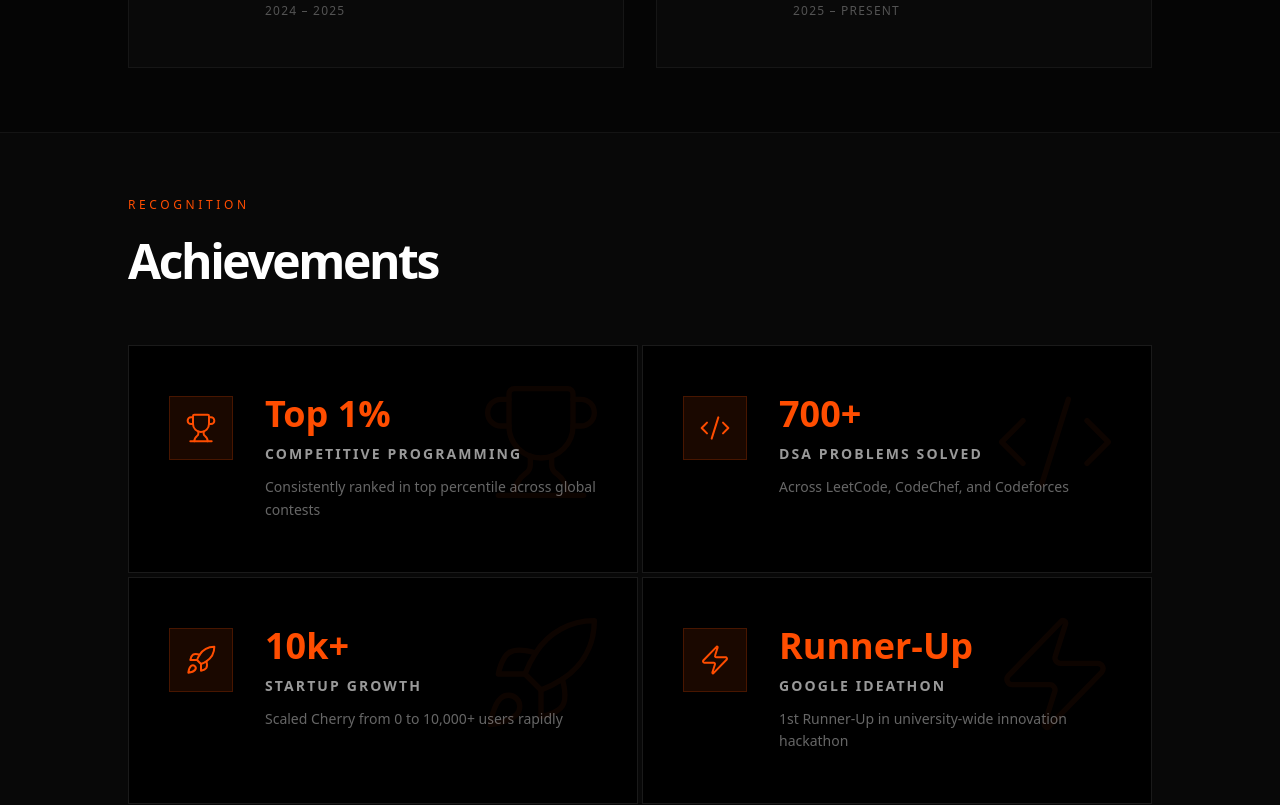
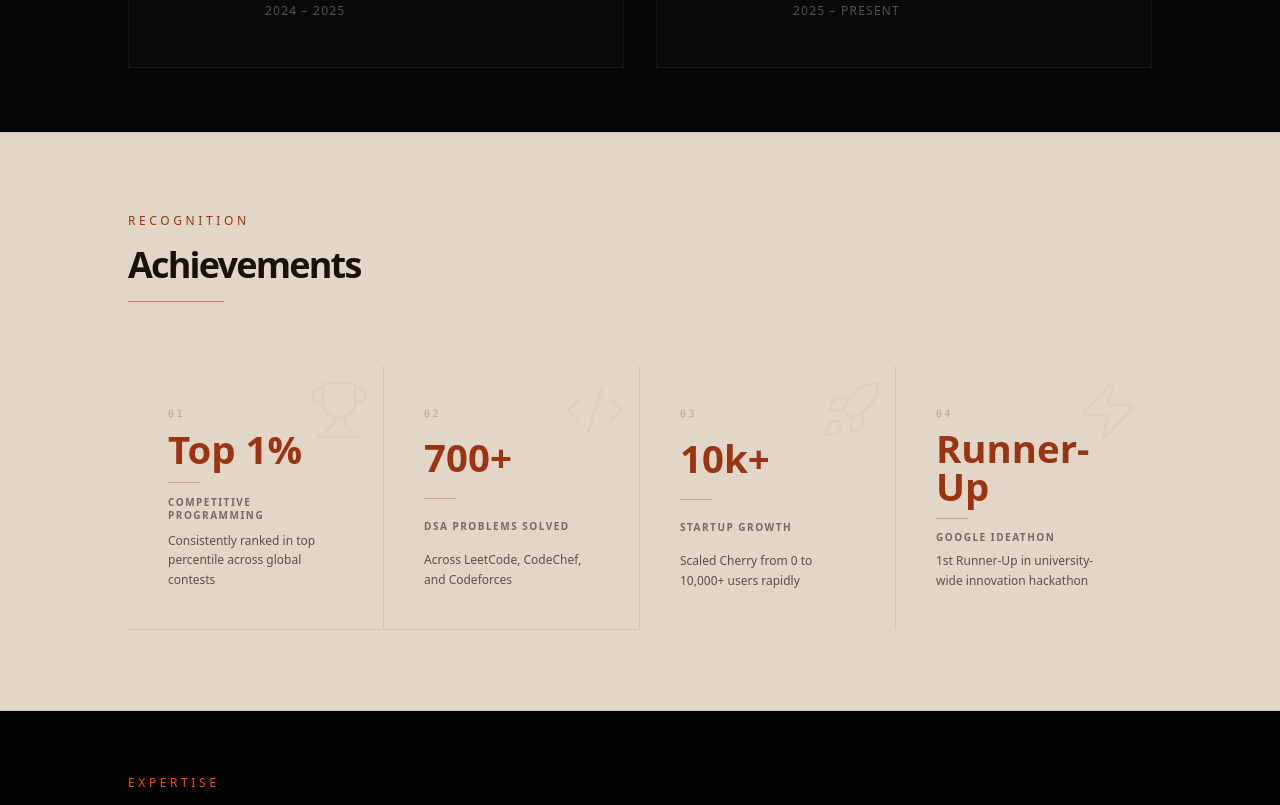
Before and after one commit to aakarsh12x/PortfolioV2, a Next.js app: page / in a window 1280 px wide. Shown: the part 3060-3865 px from the top of the page. Built offline with nearby package versions, Linux system fonts and the light colour scheme.

Commit message:
refactor: optimize achievements layout, animations, and typography

```diff
--- a/src/components/Achievements.tsx
+++ b/src/components/Achievements.tsx
@@ -1,56 +1,108 @@
 "use client";
 
 import { ACHIEVEMENTS } from "@/data/portfolio";
-import { ScrollReveal } from "./ui/ScrollReveal";
+import { motion, useInView } from "framer-motion";
+import { useRef } from "react";
 
 export const Achievements = () => {
+    const ref = useRef(null);
+    const isInView = useInView(ref, { once: true, amount: 0.1 });
+
     return (
-        <section className="py-16 border-y border-white/5 bg-[#080808]">
+        <section
+            className="py-8 lg:py-20"
+            style={{
+                backgroundColor: "var(--bg-section)",
+                borderTop: "1px solid var(--border-subtle)",
+                borderBottom: "1px solid var(--border-subtle)",
+            }}
+        >
             <div className="max-w-7xl mx-auto px-6 md:px-12 lg:px-32">
 
                 {/* Header */}
-                <div className="mb-15">
-                    <ScrollReveal variant="slide-up">
-                        <span className="text-[#ff4d00] text-xs tracking-[0.3em] uppercase mb-6 block">Recognition</span>
-                        <h2 className="text-3xl lg:text-5xl font-black tracking-tighter">Achievements</h2>
-                    </ScrollReveal>
-                </div>
+                <motion.div
+                    className="mb-8 lg:mb-16"
+                    initial={{ opacity: 0, y: 30 }}
+                    animate={isInView ? { opacity: 1, y: 0 } : {}}
+                    transition={{ duration: 0.6 }}
+                    ref={ref}
+                >
+                    <span className="text-xs tracking-[0.3em] uppercase mb-4 block" style={{ color: "var(--accent)" }}>
+                        Recognition
+                    </span>
+                    <h2 className="text-3xl lg:text-4xl font-black tracking-tighter" style={{ color: "var(--text-primary)" }}>
+                        Achievements
+                    </h2>
+                    <div className="mt-4 h-px w-24" style={{ backgroundColor: "var(--accent)", opacity: 0.5 }} />
+                </motion.div>
 
-                {/* Achievement Cards - Horizontal Layout */}
-                <div className="grid md:grid-cols-2 gap-1">
+                {/* Cards — 2×2 on mobile, 4×1 on desktop, with border hairlines */}
+                <div className="grid grid-cols-2 lg:grid-cols-4">
                     {ACHIEVEMENTS.map((item, i) => (
-                        <ScrollReveal key={i} variant="scale" delay={i * 0.1}>
+                        <motion.div
+                            key={i}
+                            className="group relative flex flex-col justify-between overflow-hidden p-5 lg:p-10 transition-colors duration-500"
+                            style={{
+                                backgroundColor: "var(--bg-section)",
+                                minHeight: "clamp(150px, 20vw, 250px)",
+                                borderRight: i < 3 ? "1px solid var(--border-subtle)" : undefined,
+                                borderBottom: i < 2 ? "1px solid var(--border-subtle)" : undefined,
+                            }}
+                            initial={{ opacity: 0, y: 20 }}
+                            animate={isInView ? { opacity: 1, y: 0 } : {}}
+                            transition={{ duration: 0.5, delay: 0.1 + i * 0.1 }}
+                            onMouseEnter={e => (e.currentTarget.style.backgroundColor = "var(--surface-2)")}
+                            onMouseLeave={e => (e.currentTarget.style.backgroundColor = "var(--bg-section)")}
+                        >
+                            {/* Index */}
+                            <span className="text-[10px] tracking-[0.25em] uppercase font-mono mb-2 block" style={{ color: "var(--text-trace)" }}>
+                                0{i + 1}
+                            </span>
+
+                            {/* Value */}
+                            <div className="mb-3">
+                                <span
+                                    className="font-black leading-none block group-hover:scale-105 transition-transform duration-300 origin-left"
+                                    style={{
+                                        color: "var(--accent)",
+                                        fontSize: "clamp(1.2rem, 3vw, 2.5rem)",
+                                    }}
+                                >
+                                    {item.value}
+                                </span>
+                            </div>
+
+                            {/* Expanding line */}
                             <div
-                                className="group relative bg-black border border-white/10 hover:border-[#ff4d00] transition-all duration-500 overflow-hidden h-full"
-                                style={{ padding: '50px 40px' }}
-                            >
-                                {/* Background Icon */}
-                                <div className="absolute top-8 right-8 opacity-5 group-hover:opacity-10 transition-opacity pointer-events-none">
-                                    <item.icon className="w-32 h-32 text-[#ff4d00]" strokeWidth={1} />
-                                </div>
+                                className="h-px w-8 group-hover:w-full transition-all duration-500 mb-3"
+                                style={{ backgroundColor: "var(--accent)", opacity: 0.35 }}
+                            />
 
-                                {/* Content */}
-                                <div className="relative z-10 flex items-start gap-8">
-                                    {/* Icon */}
-                                    <div className="flex-shrink-0 w-16 h-16 flex items-center justify-center bg-[#ff4d00]/10 border border-[#ff4d00]/20 group-hover:bg-[#ff4d00]/20 transition-colors">
-                                        <item.icon className="w-8 h-8 text-[#ff4d00]" strokeWidth={1.5} />
-                                    </div>
+                            {/* Label */}
+                            <p className="text-[9px] lg:text-[10px] font-bold uppercase tracking-[0.15em] leading-tight" style={{ color: "var(--text-faint)" }}>
+                                {item.label}
+                            </p>
 
-                                    {/* Text */}
-                                    <div className="flex-1">
-                                        <h3 className="text-4xl font-black text-[#ff4d00] mb-3 leading-none group-hover:scale-105 transition-transform origin-left">
-                                            {item.value}
-                                        </h3>
-                                        <p className="text-sm font-bold uppercase tracking-[0.15em] text-white/60 mb-3">
-                                            {item.label}
-                                        </p>
-                                        <p className="text-sm text-white/40 leading-relaxed">
-                                            {item.desc}
-                                        </p>
-                                    </div>
-                                </div>
+                            {/* Desc – desktop only */}
+                            <p className="hidden lg:block text-xs mt-2 leading-relaxed" style={{ color: "var(--text-muted)" }}>
+                                {item.desc}
+                            </p>
+
+                            {/* Corner glow */}
+                            <div
+                                className="absolute -bottom-10 -right-10 w-28 h-28 rounded-full blur-3xl opacity-0 group-hover:opacity-100 transition-all duration-700 pointer-events-none"
+                                style={{ backgroundColor: `rgba(var(--accent-r),var(--accent-g),var(--accent-b),0.12)` }}
+                            />
+
+                            {/* Background icon */}
+                            <div className="absolute top-3 right-3 opacity-[0.04] group-hover:opacity-[0.09] transition-opacity pointer-events-none">
+                                <item.icon
+                                    className="w-10 h-10 lg:w-16 lg:h-16"
+                                    style={{ color: "var(--accent)" }}
+                                    strokeWidth={1}
+                                />
                             </div>
-                        </ScrollReveal>
+                        </motion.div>
                     ))}
                 </div>
             </div>
```
